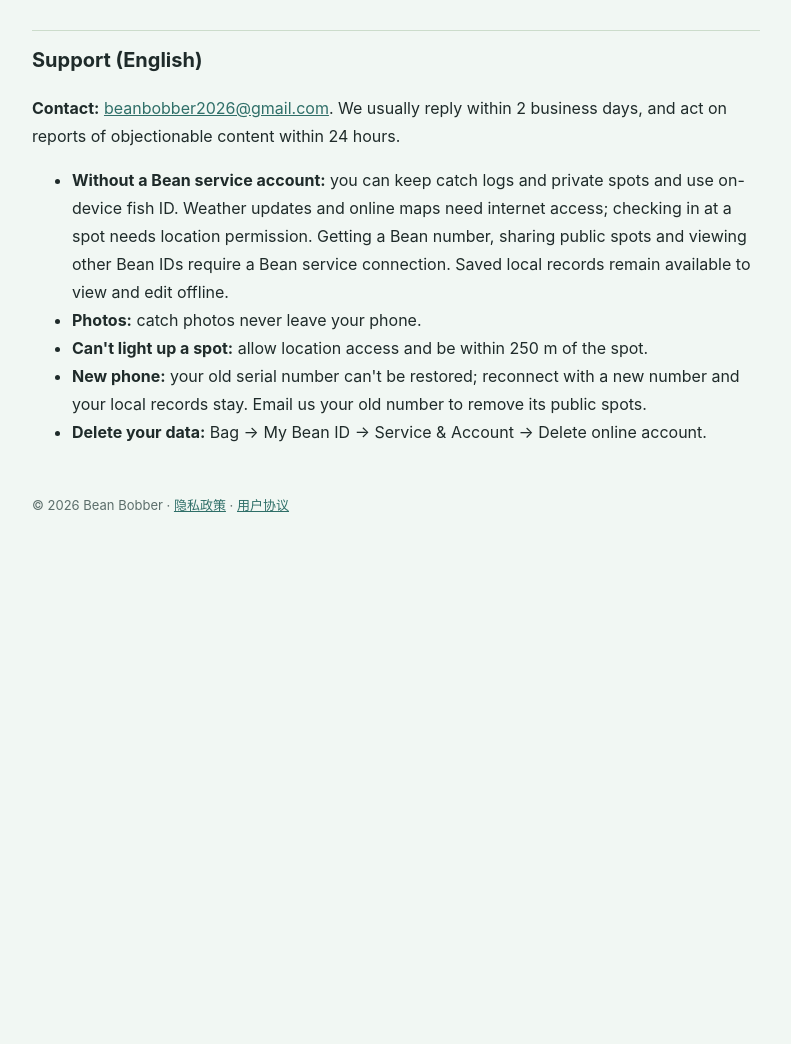
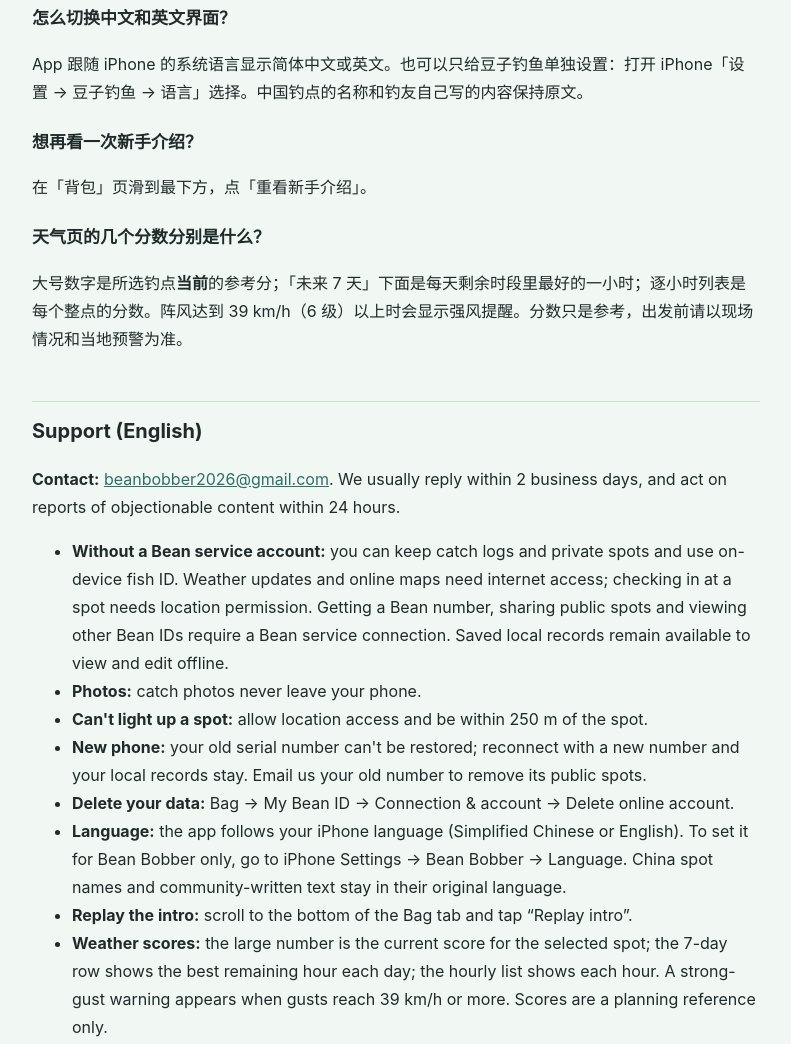
Before and after one commit to beanbobber/beanbobber.github.io, a plain HTML site: page support.html in a window 1280 px wide. Shown: the part 1120-2164 px from the top of the page, without its empty margins (244-1035 px from the left). Before the commit the page ends 1701 px from the top, so only its background shows below. Drawn offline with Linux system fonts and the light colour scheme.

Commit message:
Add files via upload

```diff
--- a/support.html
+++ b/support.html
@@ -39,6 +39,15 @@
 <h3>发现钓点信息有误或不良内容？</h3>
 <p>在钓点详情页点「钓点有误？反馈 / 举报」，或直接发邮件给我们。</p>
 
+<h3>怎么切换中文和英文界面？</h3>
+<p>App 跟随 iPhone 的系统语言显示简体中文或英文。也可以只给豆子钓鱼单独设置：打开 iPhone「设置 → 豆子钓鱼 → 语言」选择。中国钓点的名称和钓友自己写的内容保持原文。</p>
+
+<h3>想再看一次新手介绍？</h3>
+<p>在「背包」页滑到最下方，点「重看新手介绍」。</p>
+
+<h3>天气页的几个分数分别是什么？</h3>
+<p>大号数字是所选钓点<strong>当前</strong>的参考分；「未来 7 天」下面是每天剩余时段里最好的一小时；逐小时列表是每个整点的分数。阵风达到 39 km/h（6 级）以上时会显示强风提醒。分数只是参考，出发前请以现场情况和当地预警为准。</p>
+
 <section class="en">
 <h2>Support (English)</h2>
 <p><strong>Contact:</strong> <a href="mailto:beanbobber2026@gmail.com">beanbobber2026@gmail.com</a>. We usually reply within 2 business days, and act on reports of objectionable content within 24 hours.</p>
@@ -47,7 +56,10 @@
   <li><strong>Photos:</strong> catch photos never leave your phone.</li>
   <li><strong>Can't light up a spot:</strong> allow location access and be within 250 m of the spot.</li>
   <li><strong>New phone:</strong> your old serial number can't be restored; reconnect with a new number and your local records stay. Email us your old number to remove its public spots.</li>
-  <li><strong>Delete your data:</strong> Bag → My Bean ID → Service &amp; Account → Delete online account.</li>
+  <li><strong>Delete your data:</strong> Bag → My Bean ID → Connection &amp; account → Delete online account.</li>
+  <li><strong>Language:</strong> the app follows your iPhone language (Simplified Chinese or English). To set it for Bean Bobber only, go to iPhone Settings → Bean Bobber → Language. China spot names and community-written text stay in their original language.</li>
+  <li><strong>Replay the intro:</strong> scroll to the bottom of the Bag tab and tap “Replay intro”.</li>
+  <li><strong>Weather scores:</strong> the large number is the current score for the selected spot; the 7-day row shows the best remaining hour each day; the hourly list shows each hour. A strong-gust warning appears when gusts reach 39 km/h or more. Scores are a planning reference only.</li>
 </ul>
 </section>
 
```
Also changed, not shown: privacy.html (+1 -1 lines).
